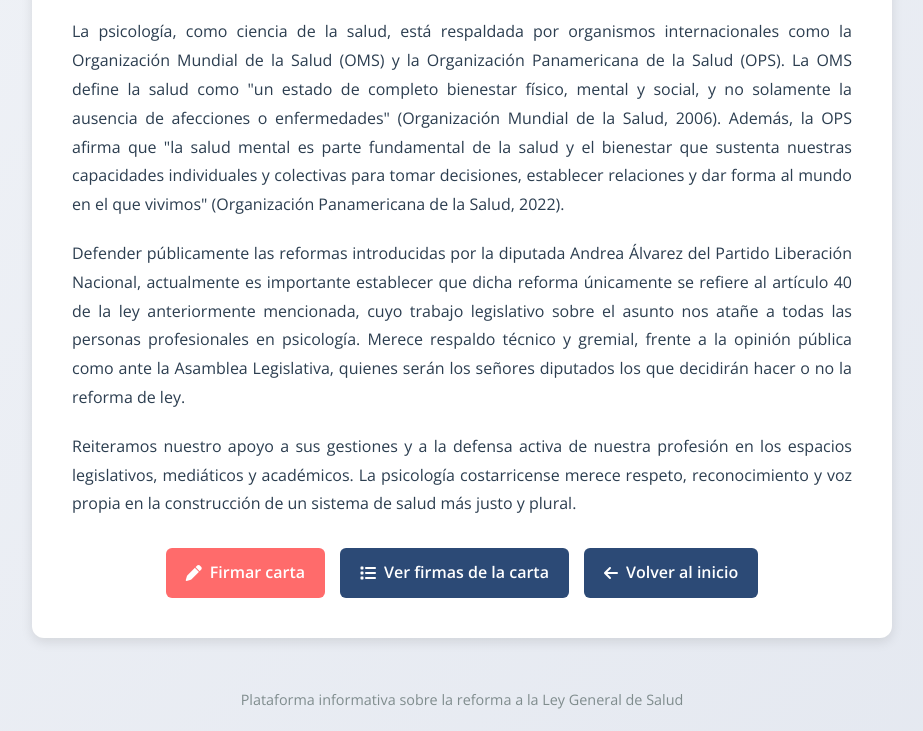
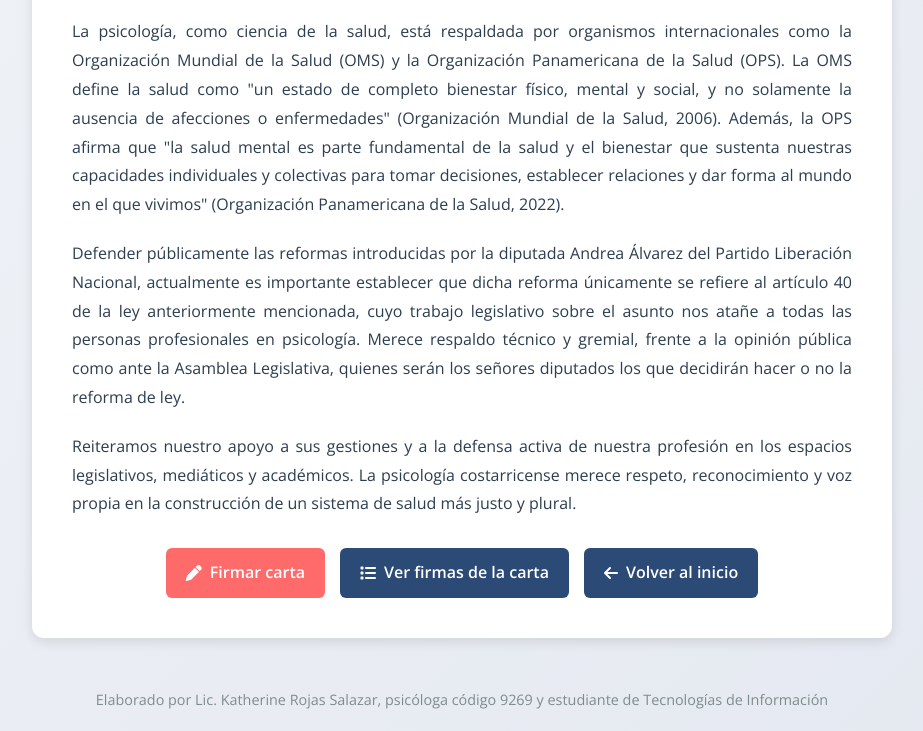
Before and after one commit to karojas1890/firmantes, a website: page public/carta.html in a window 1280 px wide. Shown: the part 1200-1931 px from the top of the page, without its empty margins (178-1101 px from the left). Drawn offline with nearby package versions, Linux system fonts and the light colour scheme.

Commit message:
agregar mis datos a todos

```diff
--- a/public/carta.html
+++ b/public/carta.html
@@ -195,7 +195,7 @@
 
     <footer>
         <div class="container">
-            <p>Plataforma informativa sobre la reforma a la Ley General de Salud</p>
+            <p>Elaborado por Lic. Katherine Rojas Salazar, psicóloga código 9269 y estudiante de Tecnologías de Información</p>
         </div>
     </footer>
 </body>
```
Also changed, not shown: public/arguello.html (+1 -1 lines).
